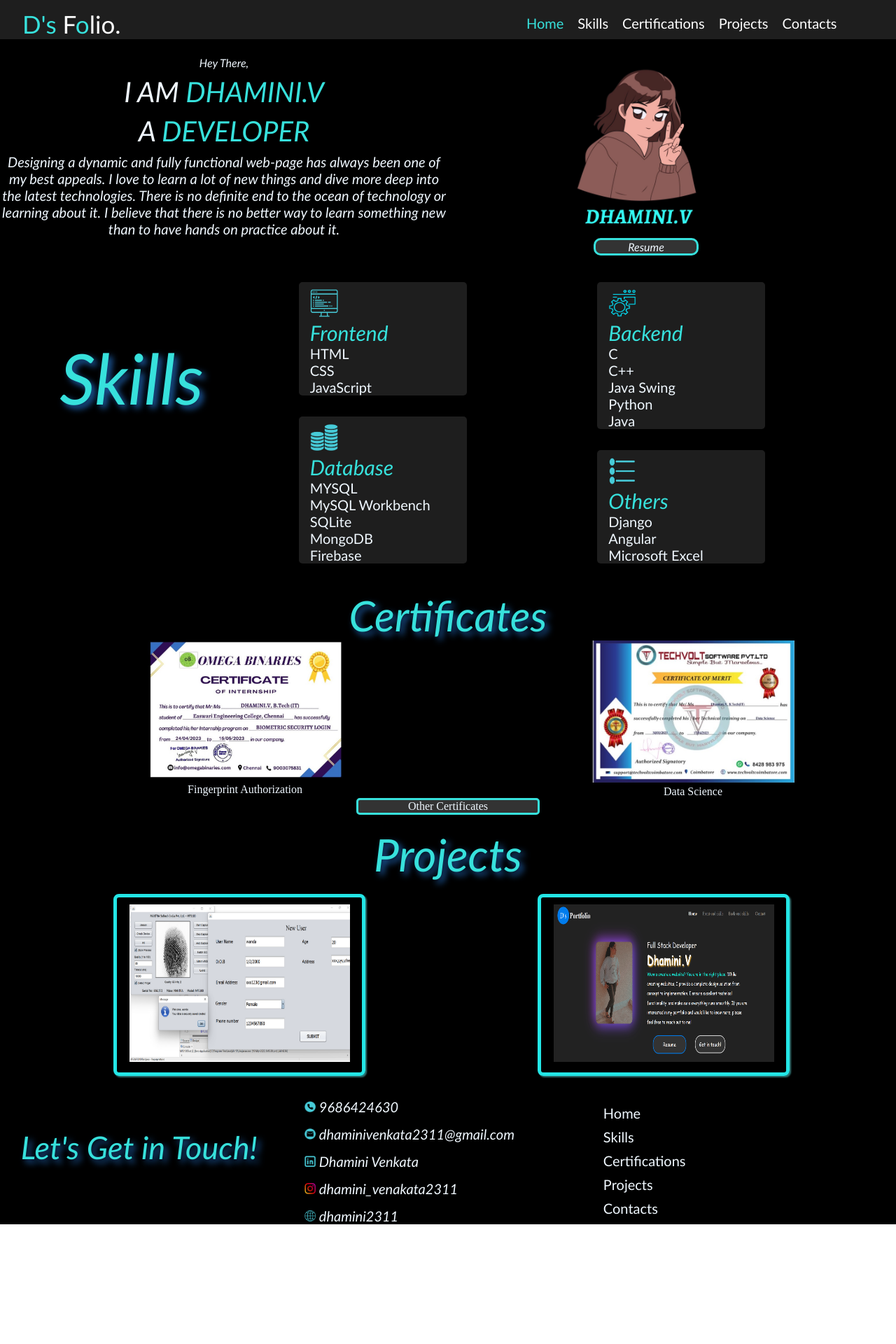
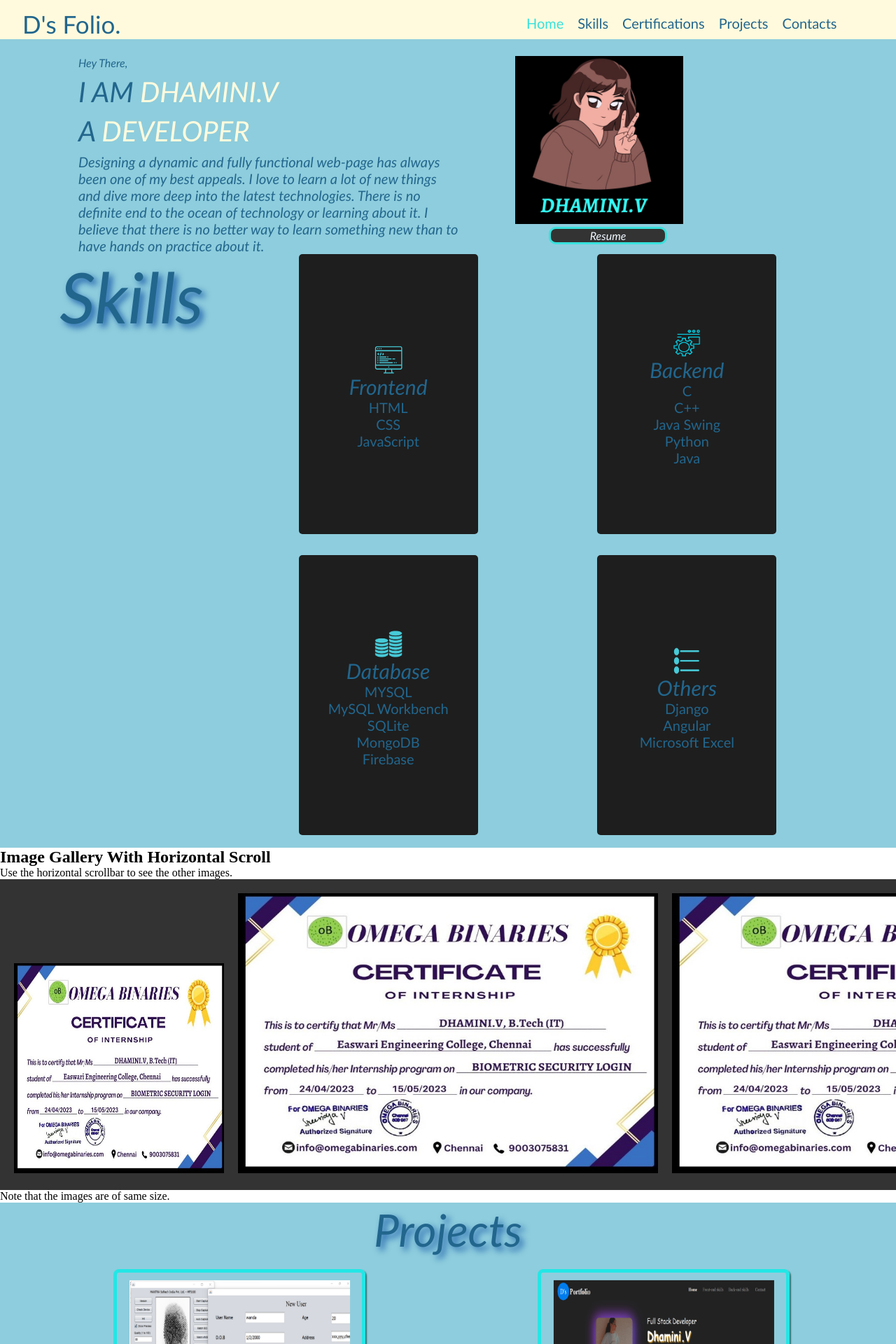
Before and after one commit to dhamini2311/portfolio2, an Angular app: page /home in a window 1280 px wide. Shown: the top 1920 px of the page at 70% size. Before the commit the page ends 1749 px from the top, so only its background shows below. Built offline with nearby package versions, Linux system fonts and the light colour scheme.

Commit message:
latest commit

```diff
--- a/src/app/certificates/certificates.component.css
+++ b/src/app/certificates/certificates.component.css
@@ -1,5 +1,5 @@
 .main{
-    background-color: black;
+    background-color: #75c8ae;
     height: auto;
     width: auto;
 }
@@ -13,7 +13,16 @@
     font-size: 60px;
     text-shadow: 5px 5px 10px rgb(30, 96, 171);
 }
-.division{
+.scroll-container {
+    background-color: #333;
+    overflow: auto;
+    white-space: nowrap;
+    padding: 10px;
+  }
+  .scroll-container img {
+    padding: 10px;
+  }
+/* .division{
     display: flex;
 }
 .col1{
@@ -69,4 +78,4 @@
     100% {
         transform: scale(1);
     }
-}
+} */
--- a/src/app/certificates/certificates.component.html
+++ b/src/app/certificates/certificates.component.html
@@ -1,4 +1,25 @@
-<div class="main">
+<!DOCTYPE html>
+<html>
+<head>
+<meta name="viewport" content="width=device-width, initial-scale=1">
+</head>
+<body>
+
+<h2>Image Gallery With Horizontal Scroll</h2>
+<p>Use the horizontal scrollbar to see the other images.</p>
+
+<div class="scroll-container">
+  <img src="../../assets/cert1.jpg" alt="Cinque Terre" width="300" height="300">
+  <img src="../../assets/cert1.jpg" alt="Forest" width="600" height="400">
+  <img src="../../assets/cert1.jpg" alt="Northern Lights" width="600" height="400">
+  <img src="../../assets/cert1.jpg" alt="Mountains" width="600" height="400">
+</div>
+
+<p>Note that the images are of same size.</p>
+
+</body>
+</html>
+<!-- <div class="main">
     <div id="head">Certificates</div>
     <div class="division">
         <div class="col1">
@@ -18,4 +39,4 @@
         <a href="https://drive.google.com/drive/folders/1uh2YP8FSIxuDAgvhfALbCNamKddslSmk?usp=drive_link">Other Certificates</a>
     </div>
     <br>
-</div>
+</div> -->
--- a/src/app/contacts/contacts.component.css
+++ b/src/app/contacts/contacts.component.css
@@ -1,31 +1,32 @@
 .main{
-    background-color: black;
+    background-color: #fffadd;
     height: auto;
     width: auto;
     display: grid;
     grid-template-columns: repeat(3,1fr);
 }
 .col1{
-    color: rgb(55, 225, 220);
-    margin-left: 7%;
+    color: #22668d;
+    /* margin-left: 7%; */
     padding-top: 20%;
+    text-align: center;
     font-size: 45px;
     margin-bottom: 10px;
     font-family: 'Gill Sans', 'Gill Sans MT', Calibri, 'Trebuchet MS', sans-serif;
     font-style: italic;
-    text-shadow: 5px 5px 10px rgb(30, 96, 171);
+    /* text-shadow: 5px 5px 10px rgb(30, 96, 171); */
 }
 .col1 img{
-    width: 10rem;
-    height: 15rem;
-    margin-left: 4rem;
+    width: 10%;
+    height: 15%;
+    /* margin-left: 4rem; */
 }
 .col2{
     height: auto;
-    color: aliceblue;
+    color: #22668d;
     padding-top: 10%;
     font-size: 20px;
-    padding-left: 2%;
+    /* padding-left: 2%; */
     font-family: 'Gill Sans', 'Gill Sans MT', Calibri, 'Trebuchet MS', sans-serif;
     font-style: italic;
     display: flex;
@@ -39,7 +40,7 @@
     width: 1rem;
 }
 .navbar1{
-    color: aliceblue;
+    color: #22668d;
     padding-top: 12%;
     font-size: 20px;
     padding-left: 2%;
@@ -50,7 +51,7 @@
 }
 a{
     text-decoration:none;
-    color: aliceblue;
+    color: #22668d;
 }
 #home:hover,#skills:hover,#Certify:hover,#Projects:hover,#contact:hover{
     text-indent: 3%;
--- a/src/app/header/header.component.css
+++ b/src/app/header/header.component.css
@@ -1,14 +1,20 @@
 .bg{
-    background-color: #1E1E1E;
+    background-color: #FFFADD;
     backdrop-filter:blur(20px);
     width:100%;
     height:3.5rem;
     line-height: 1rem;
     position: fixed;
-
+    top: 0;
+    left: 0;
+    right: 0;
+    z-index: 100;
+}
+body{
+    scroll-behavior: smooth;
 }
 #ds{
-    color: #FFF;
+    color: #22668D;
 font-family:'Gill Sans', 'Gill Sans MT', Calibri, 'Trebuchet MS', sans-serif;
 font-size: 35px;
 font-style: normal;
@@ -19,10 +25,10 @@ margin-left:2rem;
 padding-top: 1%;
 }
 #D{
-    color:  rgb(55, 225, 220);
+    color:  #22668D;
 }
 #O{
-    color:  rgb(55, 225, 220);
+    color:  #22668D;
 }
 .navbar{
     margin-left: 40rem;
@@ -46,8 +52,9 @@ justify-content: space-between;
 }
 a{
     text-decoration: none;
-    color:#FFF ;
+    color:#22668D ;
 }
+
 a.active{
     color: rgb(55, 225, 220);
 }
--- a/src/app/header/header.component.html
+++ b/src/app/header/header.component.html
@@ -1,11 +1,13 @@
 <html>
+    <body>
     <div class="bg">
         <div id="ds"><span id="D">D's</span> F<span id="O">o</span>lio.</div>
             <div class="navbar">
-            <span id="home"><a routerLink="/home" routerLinkActive="active">Home</a></span>
-            <span id="skills"><a routerLink="/skills" routerLinkActive="active">Skills</a></span>
-            <span id="Certify"><a routerLink="/certificates" routerLinkActive="active">Certifications</a></span>
-            <span id="Projects"><a routerLink="/projects" routerLinkActive="active">Projects</a></span>
-            <span id="contact"><a routerLink="/contacts" routerLinkActive="active">Contacts</a></span></div>
+            <a id="home"><a routerLink="/home" routerLinkActive="active">Home</a></a>
+            <a id="skills"><a routerLink="/skills" routerLinkActive="active">Skills</a></a>
+            <a id="Certify"><a routerLink="/certificates" routerLinkActive="active">Certifications</a></a>
+            <a id="Projects"><a routerLink="/projects" routerLinkActive="active">Projects</a></a>
+            <a id="contact"><a routerLink="/contacts" routerLinkActive="active">Contacts</a></a></div>
         </div>
+    </body>
 </html>
--- a/src/app/home/home.component.css
+++ b/src/app/home/home.component.css
@@ -1,13 +1,29 @@
 .main{
-    background-color: black;
-    width: auto;
-    height: auto;
+    /* width: auto;
+    height: auto; */
     display: grid;
-    grid-template-columns: repeat(2 ,1fr);}
+    grid-template-columns: repeat(auto-fill, minmax(500px, 1fr));
+    justify-content: space-around;
+    gap: 5rem;
+    padding-left: 7rem;
+    padding-top: 5rem;
+    color: #FFF;
+    font-family: Syne;
+    font-style: normal;
+    font-weight: 400;
+}
+body{
+        /* height: 100vh;
+        width: 100vw; */
+        background-color: #8ecddd;
+    }
 .main2{
-    padding-top: 5rem;
-    text-align: center;
-    color: aliceblue;
+    display: flex;
+    /* gap: 5rem; */
+    flex-direction: column;
+    justify-content: center;
+    /* align-items: center; */
+    color: #22668d;
     font-family:'Gill Sans', 'Gill Sans MT', Calibri, 'Trebuchet MS', sans-serif;
     font-style:italic;
 }
@@ -21,17 +37,16 @@
     font-family: 'Gill Sans', 'Gill Sans MT', Calibri, 'Trebuchet MS', sans-serif;
 }
 #colour{
-    color:rgb(55, 225, 220);
+    color:#fffadd;
 }
 #content{
     font-size: 20px;
     font-family: 'Gill Sans', 'Gill Sans MT', Calibri, 'Trebuchet MS', sans-serif;
     font-style: italic;
 }
-.main3{
+/* .main3{
     margin-left: 10rem;
-    margin-top: 6rem;
-}
+    margin-top: 6rem;} */
 #image img{
     width:15rem;
 }
--- a/src/app/home/home.component.html
+++ b/src/app/home/home.component.html
@@ -1,12 +1,12 @@
 <app-header></app-header>
-<div class="main">
+<body><div class="main">
     <div class="main2">
-        <div id="hey">Hey There,</div>
-    <div id="I">I AM <span id="colour">DHAMINI.V</span></div>
-    <div id="devep">A <span id="colour">DEVELOPER</span></div>
-    <div id="content">Designing a dynamic and fully functional web-page has always been  one of my best appeals. I love to learn a lot of new things and dive more deep into the latest technologies.
+        <p id="hey">Hey There,</p>
+    <p id="I">I AM <span id="colour">DHAMINI.V</span></p>
+    <p id="devep">A <span id="colour">DEVELOPER</span></p>
+    <p id="content">Designing a dynamic and fully functional web-page has always been  one of my best appeals. I love to learn a lot of new things and dive more deep into the latest technologies.
         There is no definite end to the ocean of technology or learning about it. I believe that there is no better way to learn something new than to have hands on practice about it.
-    </div>
+    </p>
     </div>
     <div class="main3">
         <div id="image">
@@ -16,8 +16,8 @@
             <a href="../../assets/310620205015_Dhamini.V.pdf" download="resume.pdf">Resume</a>
         </div>
     </div>
-   <br>
 </div>
+</body>
 
 <app-skills></app-skills>
 <app-certificates></app-certificates>
--- a/src/app/projects/projects.component.css
+++ b/src/app/projects/projects.component.css
@@ -1,29 +1,31 @@
 .main{
-    background-color: black;
-    height: auto;
     width: auto;
-    color: aliceblue;
+    color: hsl(202, 61%, 34%);
+}
+body{
+  height: auto;
+  background-color: #8ecddd;
 }
 #heading{
     font-family: 'Gill Sans', 'Gill Sans MT', Calibri, 'Trebuchet MS', sans-serif;
     font-style: italic;
-    color: rgb(55, 225, 220);
+    color: #22668d;
     font-size: 400%;
     text-align: center;
     text-shadow: 5px 5px 10px rgb(30, 96, 171);
 }
 .main2{
-  background-color: black;
-    height: auto;
-    width: auto;
-    color: aliceblue;
+  color: #22668d;
+    width: 100%;
+    height: 100vh;
     display: flex;
     justify-content: center;
     gap: 20%;
 }
 .card {
   width: 350px;
-  height: 250px; perspective: 1000px;}
+  height: 250px;
+  perspective: 1000px;}
   .card-inner {
     border: 5px solid rgb(35, 230, 230);
     border-radius: 0.5rem;
@@ -37,7 +39,7 @@
   .card-front, .card-back {
   position: absolute; width: 100%;
   /* background-color: blanchedalmond; */
-  color: rgb(55, 225, 220);
+  color: #22668d;
   height: 100%; backface-visibility: hidden;
   }
   .card-front img{
--- a/src/app/projects/projects.component.html
+++ b/src/app/projects/projects.component.html
@@ -1,3 +1,5 @@
+<body>
+
 <div class="main">
   <div id="heading">Projects</div>
   <br>
@@ -33,3 +35,4 @@
   </div>
 </div>
 </div>
+</body>
--- a/src/app/skills/skills.component.css
+++ b/src/app/skills/skills.component.css
@@ -1,28 +1,37 @@
 #main4{
-    background-color: black;
+    background-color: #8ecddd;
      width: auto;
      height: auto;
     display: grid;
     grid-template-columns: repeat(3 ,1fr);}
 #skills{
-    color: aliceblue;
+    color: #22668d;
     padding-left: 20%;
-    padding-top: 6rem;
+    text-align: left;
     font-size: 100px;
     font-style: italic;
     font-family: 'Gill Sans', 'Gill Sans MT', 'Calibri', 'Trebuchet MS', sans-serif;
-    color: rgb(55, 225, 220);
+    color: #22668d;
     text-shadow: 5px 5px 10px rgb(30, 96, 171);
 }
+.col1{
+    display: grid;
+    padding: 2rem;
+    grid-template-columns: repeat(auto-fill, minmax(350px, 1fr));
+}
 #frontend,#backend{
-    color:aliceblue;
+    color:#22668d;
     background-color: #1e1e1e;
-    width: 15rem;
-    height: auto;
+    display: flex;
+    flex-direction: column;
+    justify-content: center;
+    align-items: center;
+    width: 20vw;
+    height: 50vh;
     margin-bottom: 30px;
-    margin-top: 20px;
+    /* margin-top: 20px;  */
     border-radius: 5px;
-    padding-left: 1rem;
+    /* padding-left: 1rem; */
     font-size: 20px;
     font-family: 'Gill Sans', 'Gill Sans MT', 'Calibri', 'Trebuchet MS', sans-serif;
     box-sizing: border-box;
@@ -36,13 +45,17 @@
     margin-top: 10px;
 }
 #database,#others{
-    color: aliceblue;
+    color: #22668d;
     background-color: #1e1e1e;
-    width: 15rem;
-    height: auto;
-    margin-bottom: 20px;
+    width: 20vw;
+    height: 50vh;
+    display: flex;
+    flex-direction: column;
+    justify-content: center;
+    align-items: center;
+    /* margin-bottom: 20px; */
     border-radius: 5px;
-    padding-left: 1rem;
+    /* padding-left: 1rem; */
     font-size: 20px;
     font-family: 'Gill Sans', 'Gill Sans MT', 'Calibri', 'Trebuchet MS', sans-serif;
     box-sizing:border-box;
@@ -50,7 +63,7 @@
 }
 #head{
     font-size: 30px;
-    color: rgb(55, 225, 220);
+    color: #22668d;
     font-family: 'Gill Sans', 'Gill Sans MT', 'Calibri', 'Trebuchet MS', sans-serif;
     font-style: italic;
 }
@@ -60,32 +73,12 @@
     margin-left: 0rem;
     margin-top: 10px;
 }
-/* #backend{
-    color: aliceblue;
-    background-color: #1e1e1e;
-    width: 15rem;
-    height: auto;
-    margin-bottom: 10px;
-    margin-top: 10px;
-    border-radius: 5px;
-    padding-left: 1rem;
-} */
 #backend img{
     width: 2.5rem;
     height: 2.5rem;
     margin-left: 0rem;
     margin-top: 10px;
 }
-/* #others{
-    color: aliceblue;
-    background-color: #1e1e1e;
-    width: 15rem;
-    height: auto;
-    margin-bottom: 10px;
-    border-radius: 5px;
-    padding-left: 1rem;
-
-} */
 #others img{
     width: 2.5rem;
     height: 2.5rem;
@@ -95,7 +88,3 @@
 #frontend:hover,#backend:hover,#database:hover,#others:hover{
     box-shadow: 1px 1px 2px 2px rgb(17, 153, 149);
 }
-#hr2{
-    border-top: 1px solid rgb(253, 26, 192);
-    border-bottom: 1px solid rgb(253, 26, 192);
-}
--- a/src/app/skills/skills.component.html
+++ b/src/app/skills/skills.component.html
@@ -1,6 +1,5 @@
-
 <div id="main4">
-    <div id="skills">Skills</div>
+    <p id="skills">Skills</p>
     <div id="col1">
         <div id="frontend">
             <img src="../../assets/frontend1.jpg">
```
